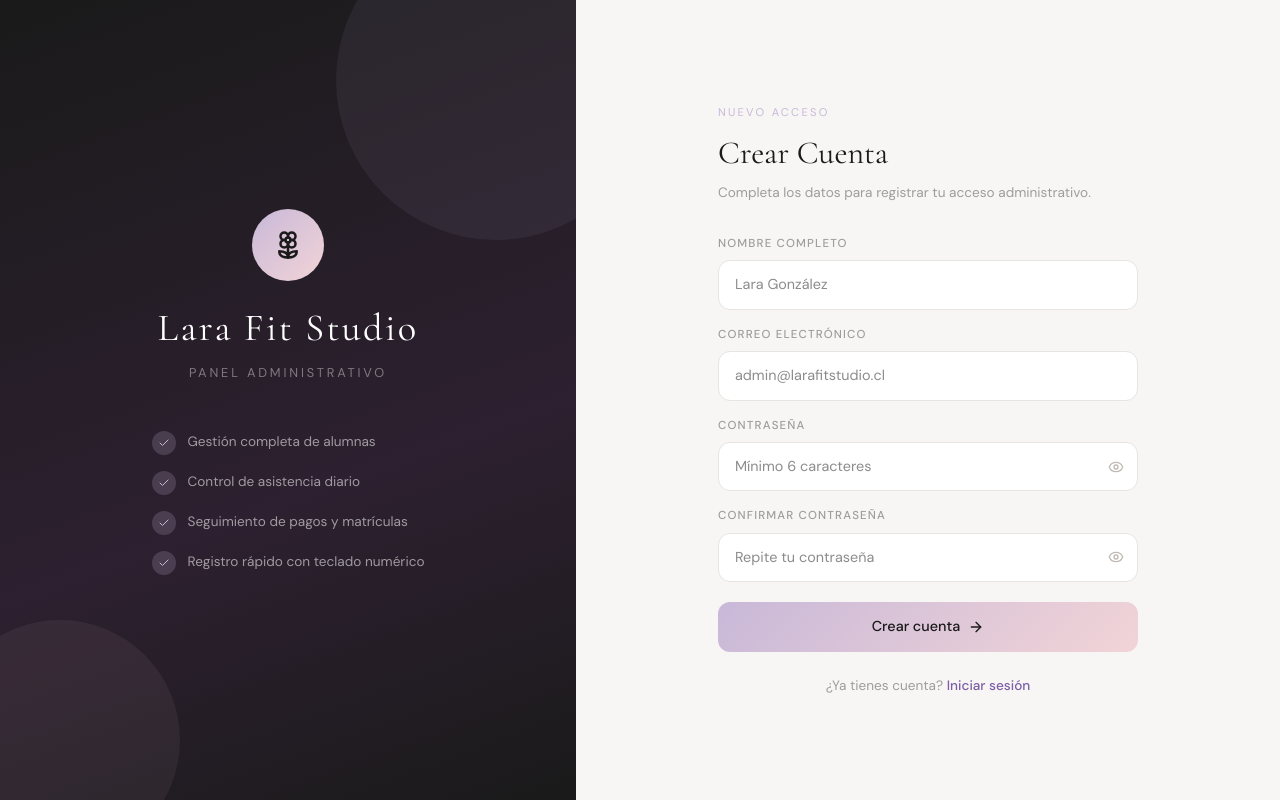
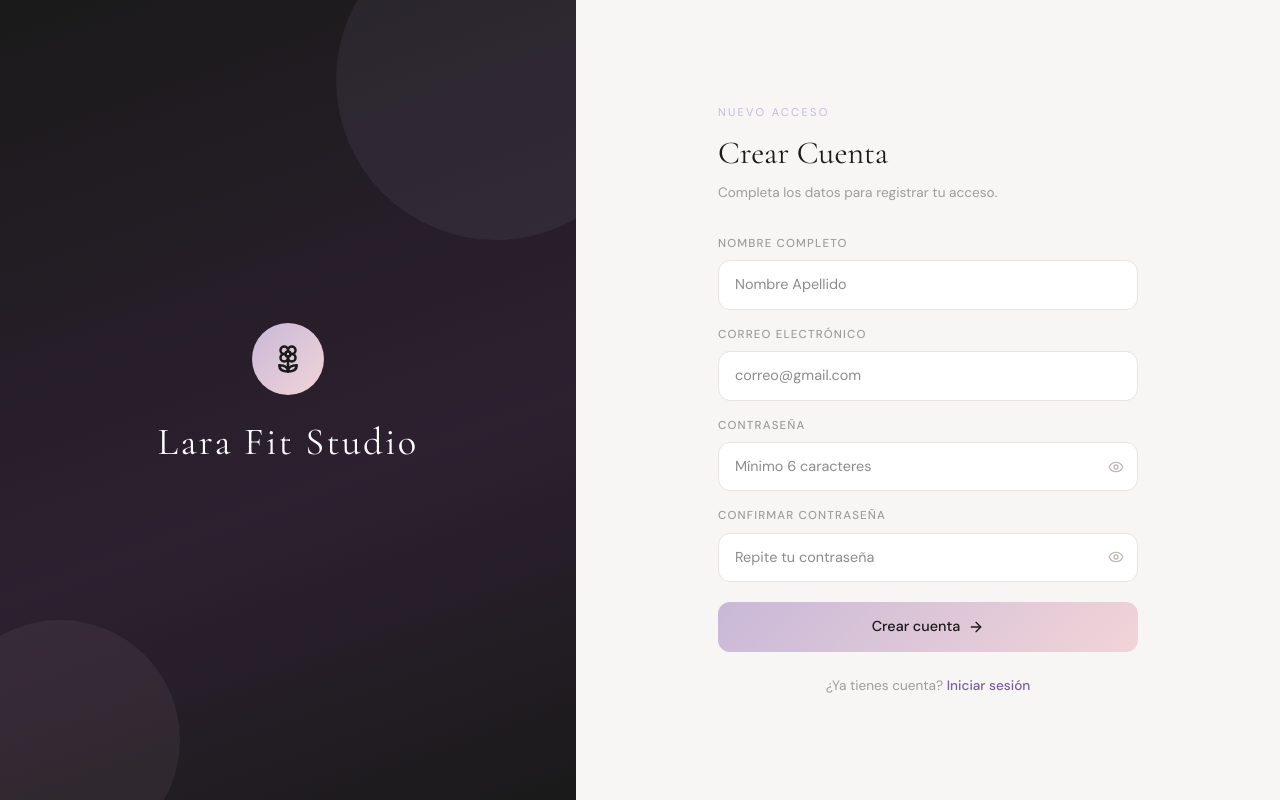
Before and after one commit to mariananavarroc/LaraFit, a React (Vite) app: page /admin/registro in a window 1280 px wide. Built offline with nearby package versions, Linux system fonts and the light colour scheme.

Commit message:
Conexiones bd

```diff
--- a/src/app/components/Login.tsx
+++ b/src/app/components/Login.tsx
@@ -23,9 +23,11 @@ export function Login() {
     const result = await login(email, password);
     setLoading(false);
     if (result.success && result.data!.user) {
-      console.log(result.data!.user.id)
-      const user = await getUserData(result.data!.user.id)
-
+      const user = await getUserData(result.data!.user.id);
+      if (!user) {
+        setError("No se encontró tu perfil. Contacta al estudio.");
+        return;
+      }
       if (user.rol === 1) {
         navigate("/dashboard");
       } else {
@@ -106,9 +108,7 @@ export function Login() {
           >
             Lara Fit Studio
           </h1>
-          <p style={{ color: "#9D9D9D", fontSize: "0.8rem", letterSpacing: "0.18em", textTransform: "uppercase", marginBottom: 44 }}>
-            Área de Alumnas
-          </p>
+
           <div
             style={{
               border: "1.5px solid rgba(200,184,216,0.4)",
@@ -136,9 +136,7 @@ export function Login() {
             <ArrowLeft size={14} /> Volver
           </button>
 
-          <p style={{ color: "#C8B8D8", fontSize: "0.7rem", letterSpacing: "0.2em", textTransform: "uppercase", marginBottom: 8 }}>
-            Alumna
-          </p>
+
           <h2 style={{ fontFamily: "'Cormorant Garamond', serif", fontSize: "2rem", fontWeight: 400, color: "#1A1A1A", marginBottom: 6 }}>
             Bienvenida de vuelta
           </h2>
--- a/src/app/components/MiCuenta.tsx
+++ b/src/app/components/MiCuenta.tsx
@@ -1,15 +1,46 @@
+import { useState, useEffect } from "react";
 import { useNavigate } from "react-router";
-import { useAuth } from "../context/AuthContext";
 import { Flower2, LogOut, User, Calendar, CreditCard, Instagram, Facebook, MapPin } from "lucide-react";
+
+import { logout, getActiveSession, getUserData } from "../../../backend/auth";
 
 export function MiCuenta() {
   const navigate = useNavigate();
-  const { user, logout } = useAuth();
 
-  const handleLogout = () => {
-    logout();
+  const [user, setUser] = useState<any>(null);
+  const [session, setSession] = useState<any>(null);
+
+  useEffect(() => {
+    const fetchUserData = async () => {
+      const sessionData = await getActiveSession();
+      if (!sessionData) {
+        navigate("/login");
+        return;
+      } else {
+        setSession(sessionData);
+      }
+
+      const userData = await getUserData(sessionData.id);
+      if (!userData) {
+        navigate("/login");
+        return;
+      } else {
+        setUser(userData);
+      }
+    };
+    fetchUserData();
+  }, [])
+
+  const handleLogout = async () => {
+    const error = await logout();
     navigate("/");
   };
+
+  if (!user || !session) {
+    return (
+      <div>No tienes cuenta</div>
+    )
+  }
 
   return (
     <div
@@ -55,7 +86,7 @@ export function MiCuenta() {
         </div>
         <div style={{ display: "flex", alignItems: "center", gap: 16 }}>
           <span style={{ fontSize: "0.82rem", color: "#9D9D9D" }}>
-            Hola, <strong style={{ color: "#1A1A1A" }}>{user?.name?.split(" ")[0]}</strong>
+            Hola, <strong style={{ color: "#1A1A1A" }}>{user.nombre.split(" ")[0]}</strong>
           </span>
           <button
             onClick={handleLogout}
@@ -113,16 +144,16 @@ export function MiCuenta() {
                 flexShrink: 0,
               }}
             >
-              {user?.name?.charAt(0) || "A"}
+              {user.nombre.charAt(0) || "A"}
             </div>
             <div>
               <p style={{ color: "rgba(255,255,255,0.4)", fontSize: "0.65rem", letterSpacing: "0.2em", textTransform: "uppercase", marginBottom: 4 }}>
                 Mi cuenta
               </p>
               <h1 style={{ fontFamily: "'Cormorant Garamond', serif", color: "#FFFFFF", fontSize: "1.8rem", fontWeight: 400 }}>
-                {user?.name}
+                {user.nombre}
               </h1>
-              <p style={{ color: "rgba(255,255,255,0.4)", fontSize: "0.8rem", marginTop: 2 }}>{user?.email}</p>
+              <p style={{ color: "rgba(255,255,255,0.4)", fontSize: "0.8rem", marginTop: 2 }}>{session.email}</p>
             </div>
           </div>
           <div
@@ -149,14 +180,14 @@ export function MiCuenta() {
             {
               icon: User,
               label: "Datos personales",
-              value: user?.email || "—",
+              value: session.email || "—",
               sub: "Correo registrado",
             },
             {
               icon: Calendar,
               label: "Miembro desde",
-              value: user?.createdAt
-                ? new Date(user.createdAt).toLocaleDateString("es-CL", { day: "numeric", month: "long", year: "numeric" })
+              value: user.created_at
+                ? new Date(user.created_at).toLocaleDateString("es-CL", { day: "numeric", month: "long", year: "numeric" })
                 : "—",
               sub: "Fecha de registro",
             },
--- a/src/app/components/Register.tsx
+++ b/src/app/components/Register.tsx
@@ -1,7 +1,7 @@
 import { useState } from "react";
 import { useNavigate } from "react-router";
-import { signup } from "../../../backend/auth"
-import { Flower2, Eye, EyeOff, ArrowRight, Loader2, Check } from "lucide-react";
+import { signup } from "../../../backend/auth";
+import { Flower2, Eye, EyeOff, ArrowRight, Loader2 } from "lucide-react";
 
 export function Register() {
   const navigate = useNavigate();
@@ -53,7 +53,7 @@ export function Register() {
 
     setLoading(false);
     if (result.success) {
-      navigate("/dashboard");
+      navigate("/mi-cuenta");
     } else {
       setError(result.error || "Error al registrar.");
     }
@@ -137,37 +137,6 @@ export function Register() {
           >
             Lara Fit Studio
           </h1>
-          <p style={{ color: "rgba(255,255,255,0.4)", fontSize: "0.8rem", letterSpacing: "0.22em", textTransform: "uppercase", marginBottom: 48 }}>
-            Panel Administrativo
-          </p>
-
-          {/* Benefits list */}
-          <div style={{ textAlign: "left", maxWidth: 320, margin: "0 auto" }}>
-            {[
-              "Gestión completa de alumnas",
-              "Control de asistencia diario",
-              "Seguimiento de pagos y matrículas",
-              "Registro rápido con teclado numérico",
-            ].map((item) => (
-              <div key={item} style={{ display: "flex", alignItems: "center", gap: 12, marginBottom: 16 }}>
-                <div
-                  style={{
-                    width: 24,
-                    height: 24,
-                    borderRadius: "50%",
-                    background: "rgba(200,184,216,0.2)",
-                    display: "flex",
-                    alignItems: "center",
-                    justifyContent: "center",
-                    flexShrink: 0,
-                  }}
-                >
-                  <Check size={12} color="#C8B8D8" />
-                </div>
-                <p style={{ color: "rgba(255,255,255,0.55)", fontSize: "0.85rem" }}>{item}</p>
-              </div>
-            ))}
-          </div>
         </div>
       </div>
 
@@ -200,7 +169,7 @@ export function Register() {
             Crear Cuenta
           </h2>
           <p style={{ color: "#9D9D9D", fontSize: "0.85rem", marginBottom: 32 }}>
-            Completa los datos para registrar tu acceso administrativo.
+            Completa los datos para registrar tu acceso.
           </p>
 
           <form onSubmit={handleSubmit} style={{ display: "flex", flexDirection: "column", gap: 16 }}>
@@ -211,7 +180,7 @@ export function Register() {
                 type="text"
                 value={name}
                 onChange={(e) => setName(e.target.value)}
-                placeholder="Lara González"
+                placeholder="Nombre Apellido"
                 style={inputStyle}
                 onFocus={(e) => (e.target.style.borderColor = "#C8B8D8")}
                 onBlur={(e) => (e.target.style.borderColor = "#E8E4DF")}
@@ -225,7 +194,7 @@ export function Register() {
                 type="email"
                 value={email}
                 onChange={(e) => setEmail(e.target.value)}
-                placeholder="admin@larafitstudio.cl"
+                placeholder="correo@gmail.com"
                 style={inputStyle}
                 onFocus={(e) => (e.target.style.borderColor = "#C8B8D8")}
                 onBlur={(e) => (e.target.style.borderColor = "#E8E4DF")}
```
Also changed, not shown: 2 other files (tests, documents, lock files or other folders).
